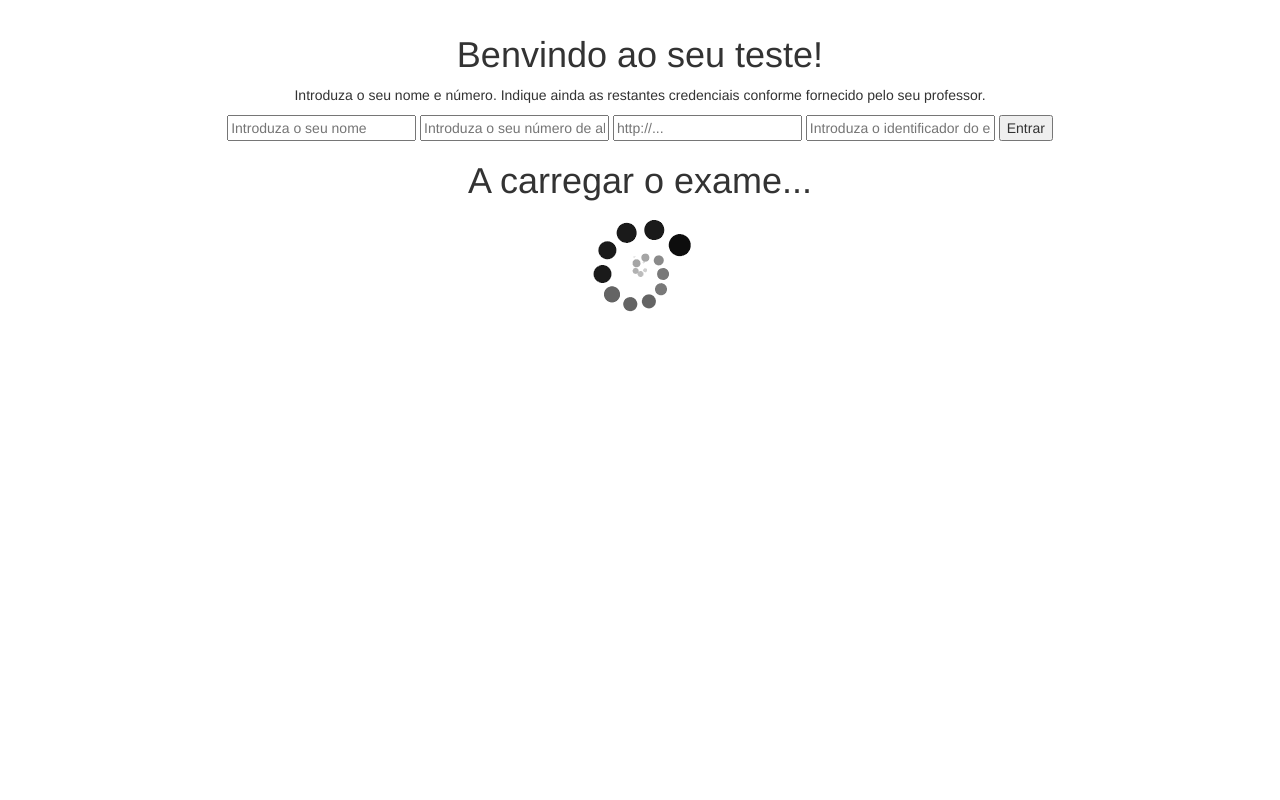
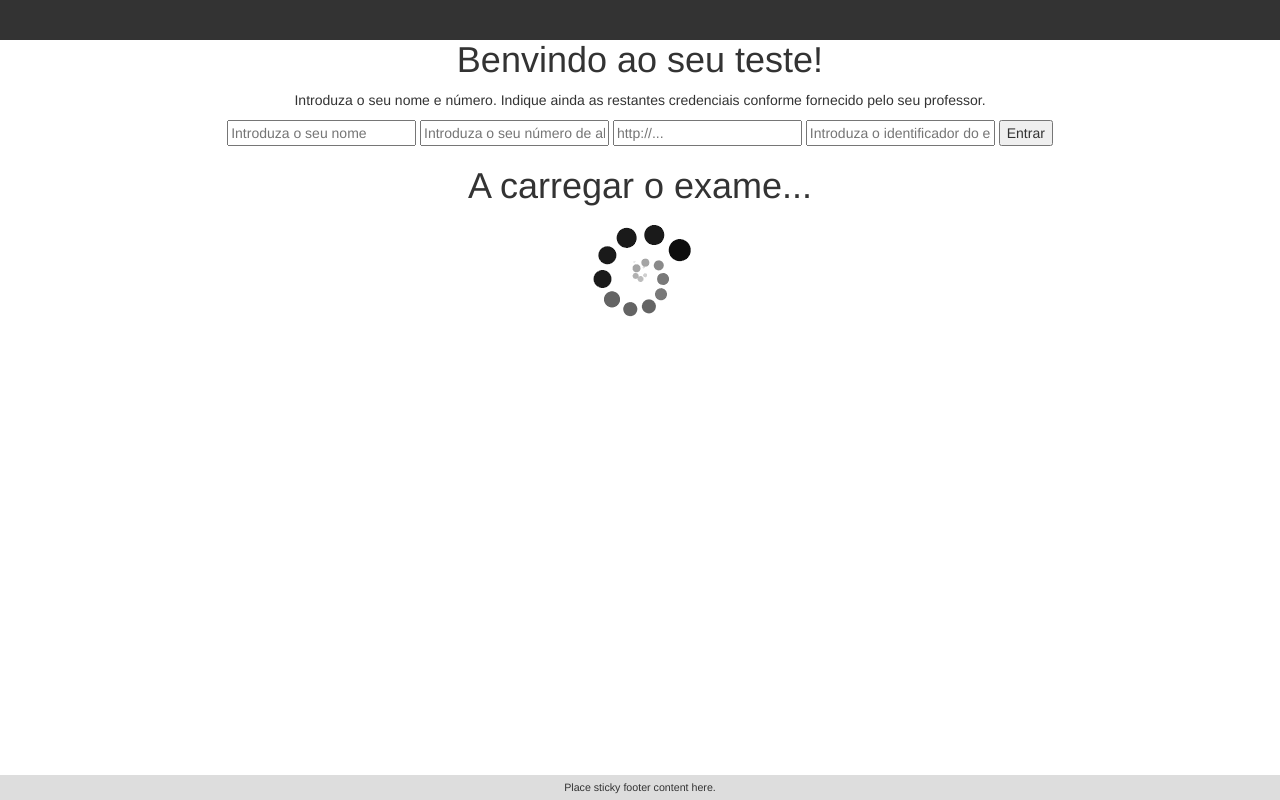
Before and after one commit to pnpo/ExaminationApp, an Electron app: page app/renderer/main.html in a window 1280 px wide. Drawn offline with nearby package versions, Linux system fonts and the light colour scheme.

Commit message:
added header and footer

```diff
--- a/app/css/custom.style.css
+++ b/app/css/custom.style.css
@@ -1,9 +1,56 @@
+html {
+  position: relative;
+  min-height: 100%;
+  max-height: 100%;
+}
+
 body {
-    margin: 35px;
+    margin-bottom: 25px;
+    margin-top:40px;
     text-align: center;
+}
+nav {
+    background-color: #333;
+    width:100%;
+    margin: 0;
+    top:0;
+    position: absolute;
+    padding: 0;
+    height: 40px;
 }
 
 #login_page {
     margin: 0 auto;
     text-align: center;
 }
+
+.footer {
+    width: 100%;
+    position: absolute;
+    bottom: 0;
+    /* Set the fixed height of the footer here */
+    height: 25px;
+    line-height: 25px; /* Vertically center the text there */
+    background-color: #ddd;
+    color: #333;
+    font-size:8pt;
+}
+
+
+
+/* Custom page CSS
+-------------------------------------------------- */
+/* Not required for template or sticky footer method. */
+
+/*body > .container {
+  padding: 60px 15px 0;
+}
+
+.footer > .container {
+  padding-right: 15px;
+  padding-left: 15px;
+}
+
+code {
+  font-size: 80%;
+}*/
--- a/app/renderer/main.html
+++ b/app/renderer/main.html
@@ -10,6 +10,12 @@
 
     </head>
     <body>
+
+        <nav>
+
+
+        </nav>
+
         <h1>
             Benvindo ao seu teste!
         </h1>
@@ -51,6 +57,12 @@
             </div>
         </div>
 
+        <footer class="footer">
+            <div class="container">
+                <span>Place sticky footer content here.</span>
+            </div>
+        </footer>
+
         <script>
             window.$=window.jQuery=require('jquery');
         </script>
```
